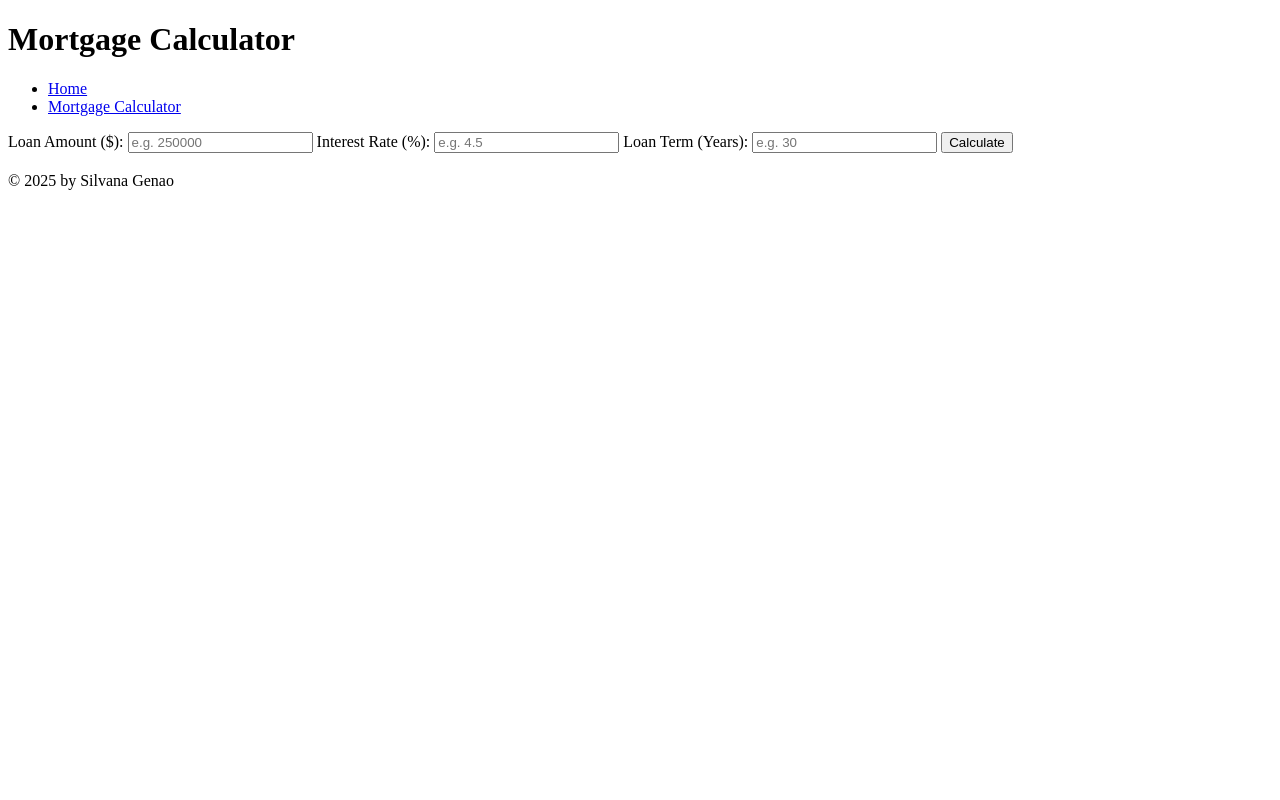
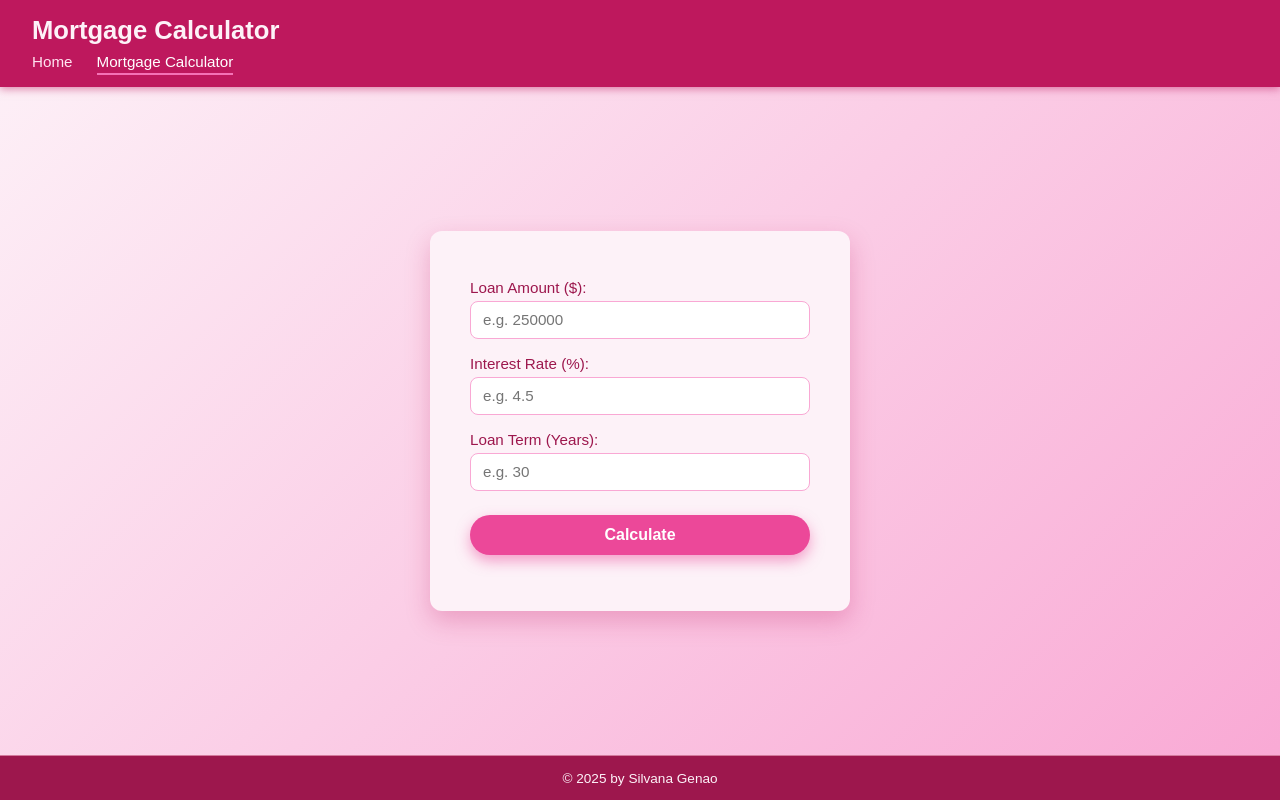
Before and after one commit to on-uh/HTML-work, a plain HTML site: page Calculator.html in a window 1280 px wide. Drawn offline with Linux system fonts and the light colour scheme.

Commit message:
Add files via upload

```diff
--- a/Calculator.html
+++ b/Calculator.html
@@ -5,7 +5,7 @@
 <meta charset="UTF-8">
 <meta name="viewport" content="width=device-width, initial-scale=1.0">
 <title>Mortgage Calculator</title>
-<link rel="stylesheet" href="style.css">
+<link rel="stylesheet" href="Cstyles.css">
 
 </head>
 
--- /dev/null
+++ b/Cstyles.css
@@ -0,0 +1,178 @@
+
+* {
+    box-sizing: border-box;
+    margin: 0;
+    padding: 0;
+}
+
+
+body {
+    font-family: Arial, Helvetica, sans-serif;
+    background: linear-gradient(135deg, #fdf2f8, #f9a8d4);
+    color: #111827;
+    min-height: 100vh;
+    display: flex;
+    flex-direction: column;
+}
+
+
+header {
+    background: #be185d;
+    color: #fdf2f8;
+    padding: 1rem 2rem;
+    box-shadow: 0 2px 8px rgba(190, 24, 93, 0.5);
+}
+
+header h1 {
+    font-size: 1.6rem;
+    margin-bottom: 0.5rem;
+}
+
+nav ul {
+    list-style: none;
+    display: flex;
+    gap: 1.5rem;
+}
+
+nav a {
+    color: #ffe4f1;
+    text-decoration: none;
+    font-size: 0.95rem;
+    padding-bottom: 0.2rem;
+    border-bottom: 2px solid transparent;
+    transition: color 0.2s ease, border-color 0.2s ease;
+}
+
+nav a:hover {
+    color: #ffffff;
+    border-color: #f9a8d4;
+}
+
+nav a.active {
+    color: #ffffff;
+    border-color: #f472b6;
+}
+
+
+main {
+    flex: 1;
+    display: flex;
+    justify-content: center;
+    align-items: center;
+    padding: 2rem 1rem;
+}
+
+.calculator {
+    background: #fdf2f8;
+    padding: 2rem 2.5rem;
+    border-radius: 12px;
+    width: 100%;
+    max-width: 420px;
+    box-shadow: 0 10px 25px rgba(190, 24, 93, 0.25);
+}
+
+.calculator label {
+    display: block;
+    font-size: 0.95rem;
+    margin-bottom: 0.3rem;
+    margin-top: 1rem;
+    color: #9d174d;
+}
+
+.calculator input[type="number"] {
+    width: 100%;
+    padding: 0.6rem 0.75rem;
+    border-radius: 8px;
+    border: 1px solid #f9a8d4;
+    font-size: 0.95rem;
+    outline: none;
+    background-color: #fff;
+    transition: border-color 0.2s ease, box-shadow 0.2s ease, background-color 0.2s ease;
+}
+
+.calculator input[type="number"]:focus {
+    border-color: #ec4899;
+    box-shadow: 0 0 0 2px rgba(236, 72, 153, 0.3);
+    background-color: #fff5fa;
+}
+
+
+.calculator button {
+    margin-top: 1.5rem;
+    width: 100%;
+    padding: 0.7rem 1rem;
+    border-radius: 999px;
+    border: none;
+    background: #ec4899;
+    color: #ffffff;
+    font-size: 1rem;
+    font-weight: 600;
+    cursor: pointer;
+    transition: background 0.2s ease, transform 0.1s ease, box-shadow 0.2s ease;
+    box-shadow: 0 6px 14px rgba(236, 72, 153, 0.5);
+}
+
+.calculator button:hover {
+    background: #db2777;
+    box-shadow: 0 8px 18px rgba(219, 39, 119, 0.6);
+}
+
+.calculator button:active {
+    transform: translateY(1px);
+    box-shadow: 0 4px 10px rgba(219, 39, 119, 0.45);
+}
+
+
+#result {
+    margin-top: 1.5rem;
+    font-size: 1rem;
+    font-weight: 600;
+    color: #be185d;
+}
+
+
+footer {
+    text-align: center;
+    padding: 0.9rem 1rem;
+    font-size: 0.85rem;
+    color: #fdf2f8;
+    background: #9d174d;
+    border-top: 1px solid rgba(248, 187, 208, 0.6);
+}
+
+
+@media (max-width: 600px) {
+    header {
+        padding: 0.8rem 1rem;
+    }
+
+    header h1 {
+        font-size: 1.3rem;
+    }
+
+    nav ul {
+        gap: 1rem;
+    }
+
+    .calculator {
+        padding: 1.5rem 1.6rem;
+    }
+}
+
+@media (max-width: 600px) {
+    header {
+        padding: 0.8rem 1rem;
+    }
+
+    header h1 {
+        font-size: 1.3rem;
+    }
+
+    nav ul {
+        gap: 1rem;
+    }
+
+    .calculator {
+        padding: 1.5rem 1.6rem;
+    }
+}
```
